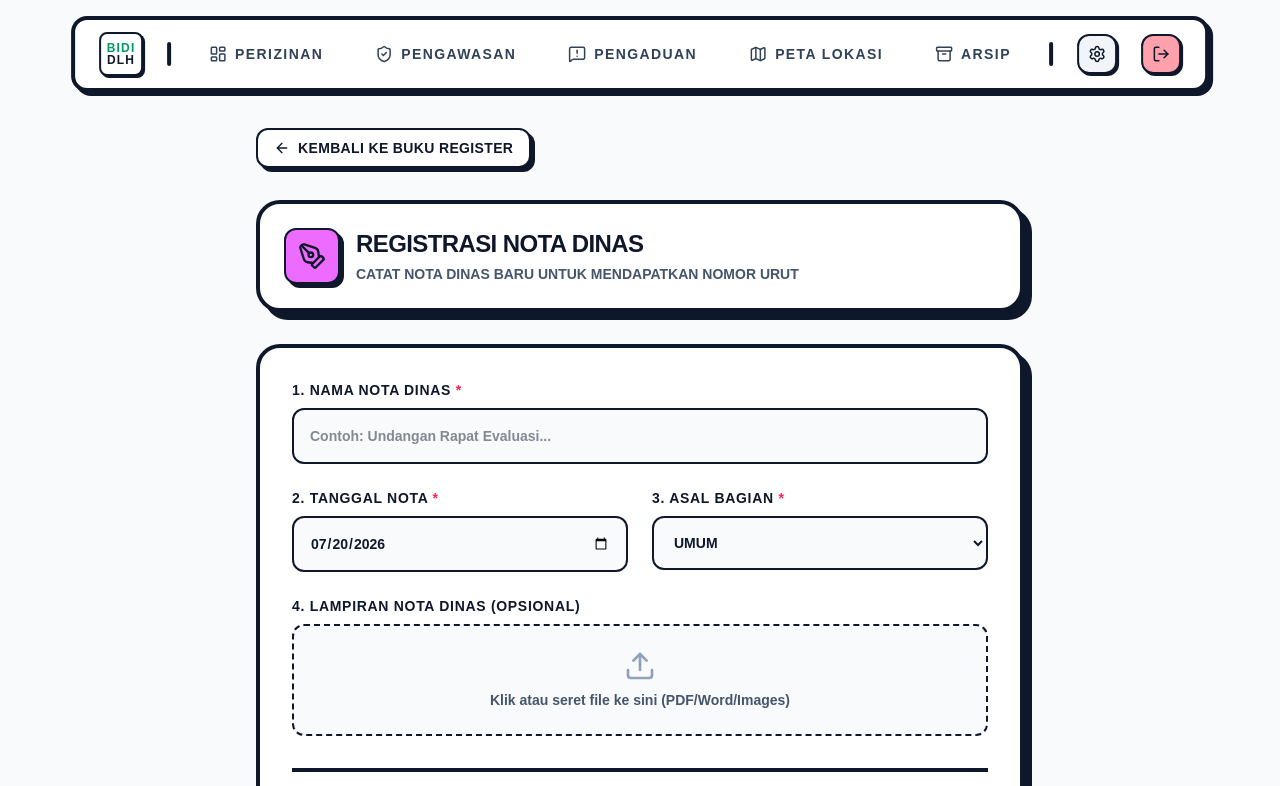
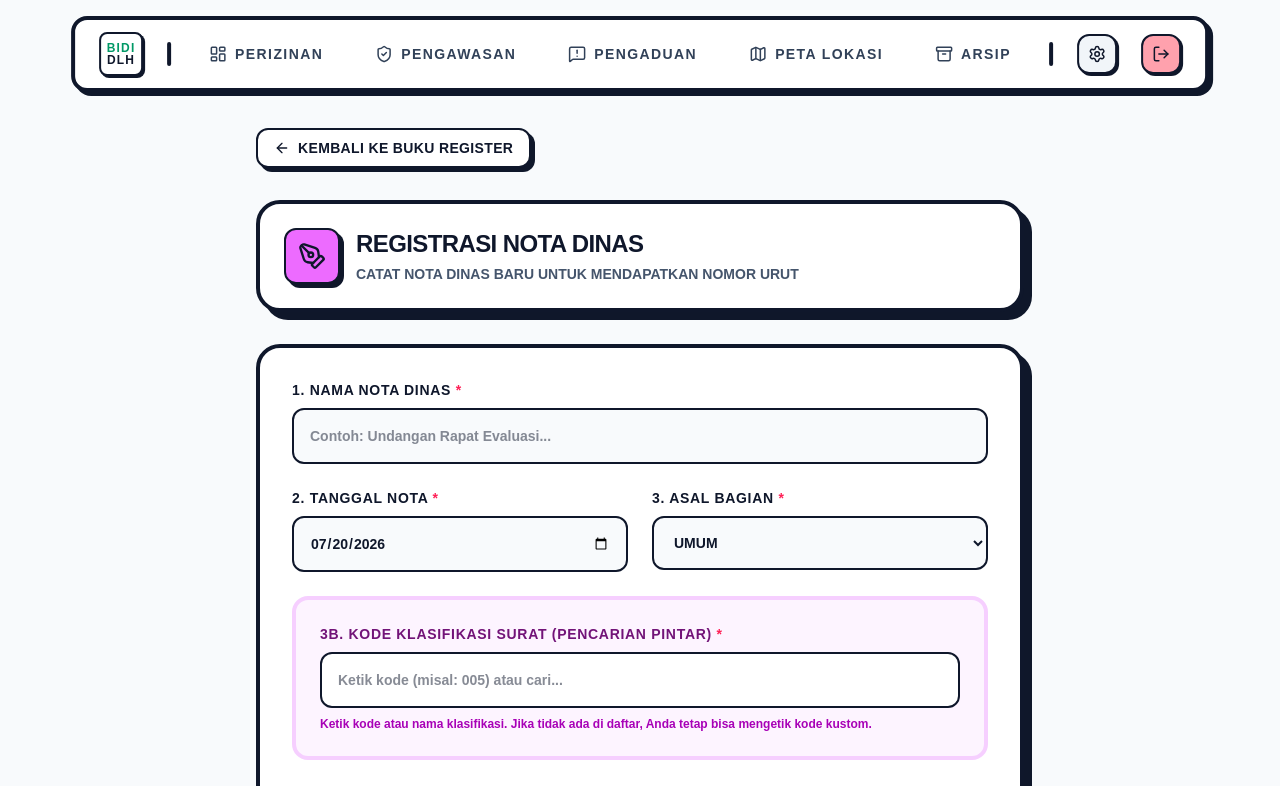
Before and after one commit to irfandelix/bidi-dlh, a Next.js app: page /arsip/nota-dinas/tambah in a window 1280 px wide. Shown: the top 786 px of the page. Built offline with nearby package versions, Linux system fonts and the light colour scheme.

Commit message:
feat: dynamic klasifikasi code for Umum Nota Dinas

```diff
--- a/src/app/api/arsip-nota-dinas/route.ts
+++ b/src/app/api/arsip-nota-dinas/route.ts
@@ -28,7 +28,7 @@ export async function POST(request: Request) {
     const supabase: any = await createClient();
     const body = await request.json();
 
-    const { nama_nota, tanggal_nota, dari_bagian, file_url } = body;
+    const { nama_nota, tanggal_nota, dari_bagian, kode_klasifikasi, file_url } = body;
 
     if (!nama_nota || !tanggal_nota || !dari_bagian) {
       return NextResponse.json({ error: 'Semua field wajib diisi' }, { status: 400 });
@@ -74,7 +74,8 @@ export async function POST(request: Request) {
       nomor_otomatis = `600.4.1/${urutStr}.${bulan}/17/PL/${tahun}`;
     } else {
       // Default (Umum)
-      nomor_otomatis = `600.4/${urutStr}.${bulan}/17/${tahun}`;
+      const kodeAwal = kode_klasifikasi && kode_klasifikasi.trim() !== '' ? kode_klasifikasi.trim() : '600.4';
+      nomor_otomatis = `${kodeAwal}/${urutStr}.${bulan}/17/${tahun}`;
     }
 
     const payload = {
--- a/src/app/arsip/nota-dinas/tambah/page.tsx
+++ b/src/app/arsip/nota-dinas/tambah/page.tsx
@@ -12,6 +12,7 @@ export default function TambahNotaDinasPage() {
   const [successMsg, setSuccessMsg] = useState('');
   const [generatedNo, setGeneratedNo] = useState('');
   const [file, setFile] = useState<File | null>(null);
+  const [dariBagian, setDariBagian] = useState('Umum');
 
   const handleSubmit = async (e: React.FormEvent<HTMLFormElement>) => {
     e.preventDefault();
@@ -40,7 +41,8 @@ export default function TambahNotaDinasPage() {
       const payload = {
         nama_nota: formData.get('nama_nota'),
         tanggal_nota: formData.get('tanggal_nota'),
-        dari_bagian: formData.get('dari_bagian'),
+        dari_bagian: dariBagian,
+        kode_klasifikasi: formData.get('kode_klasifikasi'),
         file_url: fileUrl,
       };
 
@@ -139,7 +141,11 @@ export default function TambahNotaDinasPage() {
                 <label className="block text-sm font-black text-slate-900 mb-2 uppercase tracking-wider">
                   3. Asal Bagian <span className="text-rose-500">*</span>
                 </label>
-                <select name="dari_bagian" required
+                <select
+                  name="dari_bagian"
+                  required
+                  value={dariBagian}
+                  onChange={(e) => setDariBagian(e.target.value)}
                   className="w-full bg-slate-50 border-2 border-slate-900 text-slate-900 text-sm font-black rounded-xl px-4 py-4 focus:bg-white focus:shadow-[4px_4px_0_0_#0f172a] transition-all outline-none cursor-pointer uppercase">
                   <option value="Umum">Umum</option>
                   <option value="Perizinan">Perizinan</option>
@@ -148,6 +154,42 @@ export default function TambahNotaDinasPage() {
                 </select>
               </div>
             </div>
+
+            {dariBagian === 'Umum' && (
+              <div className="bg-fuchsia-50 border-4 border-fuchsia-200 p-6 rounded-2xl">
+                <label className="block text-sm font-black text-fuchsia-900 mb-2 uppercase tracking-wider">
+                  3b. Kode Klasifikasi Surat (Pencarian Pintar) <span className="text-rose-500">*</span>
+                </label>
+                <input
+                  type="text"
+                  name="kode_klasifikasi"
+                  required
+                  list="kode-klasifikasi-list"
+                  placeholder="Ketik kode (misal: 005) atau cari..."
+                  className="w-full bg-white border-2 border-slate-900 text-slate-900 text-sm font-bold rounded-xl px-4 py-4 focus:shadow-[4px_4px_0_0_#0f172a] transition-all outline-none"
+                />
+                <p className="text-xs font-bold text-fuchsia-700 mt-2">
+                  Ketik kode atau nama klasifikasi. Jika tidak ada di daftar, Anda tetap bisa mengetik kode kustom.
+                </p>
+                <datalist id="kode-klasifikasi-list">
+                  <option value="000">000 - Umum</option>
+                  <option value="005">005 - Undangan</option>
+                  <option value="020">020 - Perlengkapan / Barang</option>
+                  <option value="040">040 - Perpustakaan / Dokumentasi</option>
+                  <option value="090">090 - Perjalanan Dinas</option>
+                  <option value="100">100 - Pemerintahan</option>
+                  <option value="300">300 - Keamanan dan Ketertiban</option>
+                  <option value="400">400 - Kesejahteraan Rakyat</option>
+                  <option value="500">500 - Perekonomian</option>
+                  <option value="600">600 - Pekerjaan Umum dan Ketenagaan</option>
+                  <option value="660">660 - Lingkungan Hidup</option>
+                  <option value="700">700 - Pengawasan</option>
+                  <option value="800">800 - Kepegawaian (Umum)</option>
+                  <option value="850">850 - Cuti Pegawai</option>
+                  <option value="900">900 - Keuangan</option>
+                </datalist>
+              </div>
+            )}
 
             {/* UPLOAD FILE NOTA DINAS */}
             <div>
```
